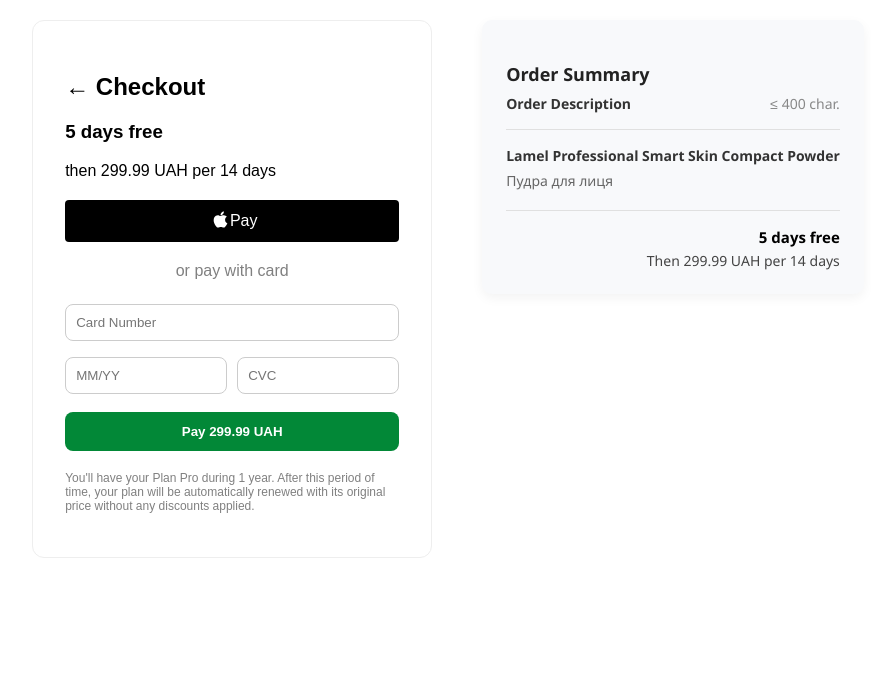
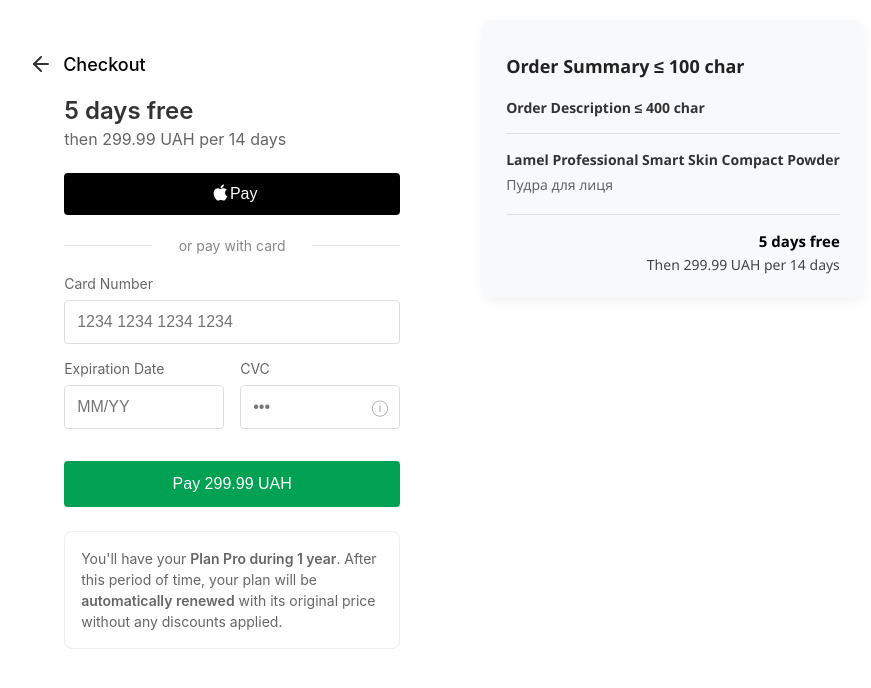
Before and after one commit to sinchuktaras/Payment_page, a React (Create React App) app: page / in a window 1280 px wide. Shown: the top 688 px of the page, without its empty margins (197-1068 px from the left). Built offline with nearby package versions, Linux system fonts and the light colour scheme.

Commit message:
Addded field validation and minor changes

```diff
--- a/src/Components/OrderSummary.css
+++ b/src/Components/OrderSummary.css
@@ -12,13 +12,14 @@
   margin-bottom: 20px;
   font-weight: 600;
   color: #222;
+  margin-top: 10px;
 }
 
 .order-description-label {
   font-size: 14px;
   font-weight: 600;
   color: #333;
-  margin: -12px 0 16px 0;
+  margin: 4px 0 16px 0; /* Changed from -12px to 4px for top margin */
   display: flex;
   justify-content: space-between;
 }
--- a/src/Components/OrderSummary.jsx
+++ b/src/Components/OrderSummary.jsx
@@ -4,10 +4,10 @@
 const OrderSummary = ({ productName, productDescription, price, duration }) => {
   return (
     <div className="order-summary">
-      <h3>Order Summary</h3>
+      <h3>Order Summary ≤ 100 char</h3>
 
       <p className="order-description-label">
-        Order Description <span className="char-limit">≤ 400 char.</span>
+        Order Description ≤ 400 char
       </p>
 
       <div className="product-info">
--- a/src/Components/PaymentForm.css
+++ b/src/Components/PaymentForm.css
@@ -2,10 +2,45 @@
   max-width: 400px;
   margin: 0 auto;
   padding: 32px;
-    font-family: sans-serif;
-    border: 1px solid #eee;
-    border-radius: 12px;
+  font-family: -apple-system, BlinkMacSystemFont, 'Segoe UI', Roboto, sans-serif;
   box-sizing: border-box;
+}
+
+.checkout-header {
+  display: flex;
+  align-items: center;
+  margin-bottom: 20px;
+}
+
+.back-arrow {
+  color: #333;
+  margin-right: 10px;
+  cursor: pointer;
+  margin-left: -35px;
+}
+
+.checkout-header h2 {
+  font-size: 18px;
+  font-weight: 500;
+  margin: 0;
+}
+
+.pricing-info {
+  margin-bottom: 24px;
+}
+
+.pricing-info h3 {
+  font-size: 24px;
+  font-weight: 600;
+  margin: 0;
+  margin-bottom: 4px;
+  color: #333;
+}
+
+.pricing-info p {
+  font-size: 16px;
+  color: #666;
+  margin: 0;
 }
 
 .apple-pay {
@@ -29,14 +64,51 @@
 
 .apple-logo {
   position: relative;
-    top: -1.5px; /* Minor adjustment of the logo position */
+  top: -1.5px;
   right: -5px;
   display: inline-block;
 }
 
-  .or {
+.divider {
+  position: relative;
   text-align: center;
-    color: gray;
+  margin: 20px 0;
+}
+
+.divider::before,
+.divider::after {
+  content: "";
+  position: absolute;
+  top: 50%;
+  width: calc(50% - 80px);
+  height: 1px;
+  background-color: #e0e0e0;
+}
+
+.divider::before {
+  left: 0;
+}
+
+.divider::after {
+  right: 0;
+}
+
+.divider span {
+  display: inline-block;
+  padding: 0 10px;
+  font-size: 14px;
+  color: #888;
+}
+
+.form-group {
+  margin-bottom: 16px;
+}
+
+.form-group label {
+  display: block;
+  font-size: 14px;
+  color: #666;
+  margin-bottom: 8px;
 }
 
 form {
@@ -45,45 +117,96 @@
 
 form input {
   width: 100%;
-    padding: 10px;
-    margin: 8px 0;
-    border-radius: 8px;
-    border: 1px solid #ccc;
+  padding: 12px;
+  border-radius: 4px;
+  border: 1px solid #ddd;
+  font-size: 16px;
   box-sizing: border-box;
+  margin: 0;
 }
 
 .inline-fields {
   display: flex;
-    gap: 10px;
+  gap: 16px;
   width: 100%;
+}
+
+.cvc-container {
+  position: relative;
+}
+
+.info-button {
+  position: absolute;
+  right: 12px;
+  top: 50%;
+  transform: translateY(-50%);
+  background: none;
+  border: none;
+  cursor: pointer;
+  padding: 0;
+}
+
+.info-icon {
+  color: #aaa;
+  font-size: 16px;
 }
 
 .pay-btn {
   width: 100%;
-    padding: 12px;
-    margin-top: 10px;
-    background-color: hsl(144, 97%, 27%);
+  padding: 14px;
+  margin-top: 16px;
+  background-color: #00a152;
   color: white;
-    font-weight: bold;
+  font-weight: 500;
+  font-size: 16px;
   border: none;
-    border-radius: 8px;
+  border-radius: 4px;
   cursor: pointer;
   transition: background 0.3s ease;
   box-sizing: border-box;
 }
 
 .pay-btn:hover {
-    background-color: hsl(144, 97%, 31%);
+  background-color: #008f49;
+}
+
+.pay-btn:disabled {
+  background-color: #ccc;
+  cursor: not-allowed;
 }
 
 .message {
-    margin-top: 10px;
+  margin-top: 16px;
   font-weight: bold;
   color: green;
+  text-align: center;
+}
+
+.info-box {
+  margin-top: 24px;
+  padding: 16px;
+  background-color: #ffffff;
+  border-radius: 8px;
+  border: 1px solid #eee;
+}
+
+.error {
+  border-color: #d32f2f !important;
+}
+
+.error-message {
+  color: #d32f2f;
+  font-size: 12px;
+  margin-top: 4px;
+}
+
+.semi-bold {
+  font-weight: 600;
 }
 
 .info {
-    margin-top: 20px;
-    font-size: 12px;
-    color: gray;
+  margin: 0;
+  font-size: 14px;
+  color: #666;
+  line-height: 1.5;
 }
--- a/src/Components/PaymentForm.jsx
+++ b/src/Components/PaymentForm.jsx
@@ -2,30 +2,110 @@
 import "./PaymentForm.css";
 
 const PaymentForm = () => {
-  // Стани для зберігання введених даних
   const [cardNumber, setCardNumber] = useState("");
   const [expiry, setExpiry] = useState("");
   const [cvc, setCvc] = useState("");
   const [isProcessing, setIsProcessing] = useState(false);
   const [message, setMessage] = useState("");
+  const [errors, setErrors] = useState({
+    cardNumber: "",
+    expiry: "",
+    cvc: ""
+  });
+
+  // Card number validation
+  const handleCardNumberChange = (e) => {
+    const value = e.target.value.replace(/\D/g, ''); // Remove non-digits
+
+    if (value.length <= 16) {
+      setCardNumber(value.replace(/(.{4})/g, '$1 ').trim()); // Format with spaces every 4 digits
+
+      if (errors.cardNumber && value.length === 16) {
+        setErrors({ ...errors, cardNumber: "" });
+      }
+    }
+  };
+
+  // Expiry validation
+  const handleExpiryChange = (e) => {
+    let value = e.target.value.replace(/\D/g, ''); // Remove non-digits
+
+    if (value.length > 4) {
+      value = value.slice(0, 4);
+    }
+
+    // Format as MM/YY
+    if (value.length > 2) {
+      value = value.slice(0, 2) + '/' + value.slice(2);
+    }
+
+    setExpiry(value);
+
+    if (errors.expiry && value.length === 5) {
+      setErrors({ ...errors, expiry: "" });
+    }
+  };
+
+  // CVC validation
+  const handleCvcChange = (e) => {
+    const value = e.target.value.replace(/\D/g, ''); // Remove non-digits
+
+    if (value.length <= 3) {
+      setCvc(value);
+
+      if (errors.cvc && value.length === 3) {
+        setErrors({ ...errors, cvc: "" });
+      }
+    }
+  };
+
+  const validateForm = () => {
+    const newErrors = {};
+    let isValid = true;
+
+    // Validate card number
+    if (!cardNumber || cardNumber.replace(/\s/g, '').length !== 16) {
+      newErrors.cardNumber = "Please enter a valid 16-digit card number";
+      isValid = false;
+    }
+
+    // Validate expiry
+    if (!expiry || expiry.length !== 5) {
+      newErrors.expiry = "Please enter a valid expiry date (MM/YY)";
+      isValid = false;
+    } else {
+      const [month, year] = expiry.split('/');
+      if (parseInt(month) < 1 || parseInt(month) > 12) {
+        newErrors.expiry = "Month must be between 01-12";
+        isValid = false;
+      }
+    }
+
+    // Validate CVC
+    if (!cvc || cvc.length !== 3) {
+      newErrors.cvc = "CVC must be 3 digits";
+      isValid = false;
+    }
+
+    setErrors(newErrors);
+    return isValid;
+  };
 
   const handleSubmit = (e) => {
     e.preventDefault();
 
-    // Проста валідація
-    if (!cardNumber || !expiry || !cvc) {
-      setMessage("Будь ласка, заповніть усі поля.");
+    if (!validateForm()) {
       return;
     }
 
     setIsProcessing(true);
     setMessage("");
 
-    // Імітація обробки платежу
+    // Payment processing simulation
     setTimeout(() => {
       setIsProcessing(false);
-      setMessage("✅ Платіж успішний! Дякуємо.");
-      // Очистимо поля
+      setMessage("✅ Payment successful! Thank you.");
+      // Clear fields
       setCardNumber("");
       setExpiry("");
       setCvc("");
@@ -34,10 +114,18 @@
 
   return (
     <div className="payment-container">
-      <h2>← Checkout</h2>
+      <div className="checkout-header">
+        <svg className="back-arrow" width="24" height="24" viewBox="0 0 24 24" fill="none" xmlns="http://www.w3.org/2000/svg">
+          <path d="M19 12H5" stroke="currentColor" strokeWidth="2" strokeLinecap="round" strokeLinejoin="round"/>
+          <path d="M12 19L5 12L12 5" stroke="currentColor" strokeWidth="2" strokeLinecap="round" strokeLinejoin="round"/>
+        </svg>
+        <h2>Checkout</h2>
+      </div>
+
+      <div className="pricing-info">
         <h3>5 days free</h3>
         <p>then 299.99 UAH per 14 days</p>
-
+      </div>
 
       <button className="apple-pay">
         <svg className="apple-logo" viewBox="0 0 170 170" width="17" height="17">
@@ -47,41 +135,67 @@
         <span>Pay</span>
       </button>
 
-      <p className="or">or pay with card</p>
+      <div className="divider">
+        <span>or pay with card</span>
+      </div>
 
       <form onSubmit={handleSubmit}>
+        <div className="form-group">
+          <label>Card Number</label>
           <input
             type="text"
-          placeholder="Card Number"
+            placeholder="1234 1234 1234 1234"
             value={cardNumber}
-          onChange={(e) => setCardNumber(e.target.value)}
+            onChange={handleCardNumberChange}
+            className={errors.cardNumber ? "error" : ""}
           />
+          {errors.cardNumber && <div className="error-message">{errors.cardNumber}</div>}
+        </div>
+
         <div className="inline-fields">
+          <div className="form-group">
+            <label>Expiration Date</label>
             <input
               type="text"
               placeholder="MM/YY"
               value={expiry}
-            onChange={(e) => setExpiry(e.target.value)}
+              onChange={handleExpiryChange}
+              className={errors.expiry ? "error" : ""}
             />
+            {errors.expiry && <div className="error-message">{errors.expiry}</div>}
+          </div>
+          <div className="form-group">
+            <label>CVC</label>
+            <div className="cvc-container">
               <input
                 type="text"
-            placeholder="CVC"
+                placeholder="•••"
                 value={cvc}
-            onChange={(e) => setCvc(e.target.value)}
+                onChange={handleCvcChange}
+                className={errors.cvc ? "error" : ""}
               />
+              <button type="button" className="info-button">
+                <span className="info-icon">ⓘ</span>
+              </button>
             </div>
+            {errors.cvc && <div className="error-message">{errors.cvc}</div>}
+          </div>
+        </div>
+
         <button className="pay-btn" type="submit" disabled={isProcessing}>
-          {isProcessing ? "🔄 Processing..." : "Pay 299.99 UAH"}
+          {isProcessing ? "Processing..." : "Pay 299.99 UAH"}
         </button>
       </form>
 
       {message && <p className="message">{message}</p>}
 
+      <div className="info-box">
         <p className="info">
-        You'll have your Plan Pro during 1 year. After this period of time, your
-        plan will be automatically renewed with its original price without any
-        discounts applied.
+          You'll have your <span className="semi-bold">Plan Pro during 1 year</span>. After this period of time,
+          your plan will be <span className="semi-bold">automatically renewed</span> with its original price
+          without any discounts applied.
         </p>
+      </div>
     </div>
   );
 };
```
Lines whose indentation alone changed are shown as unchanged.
